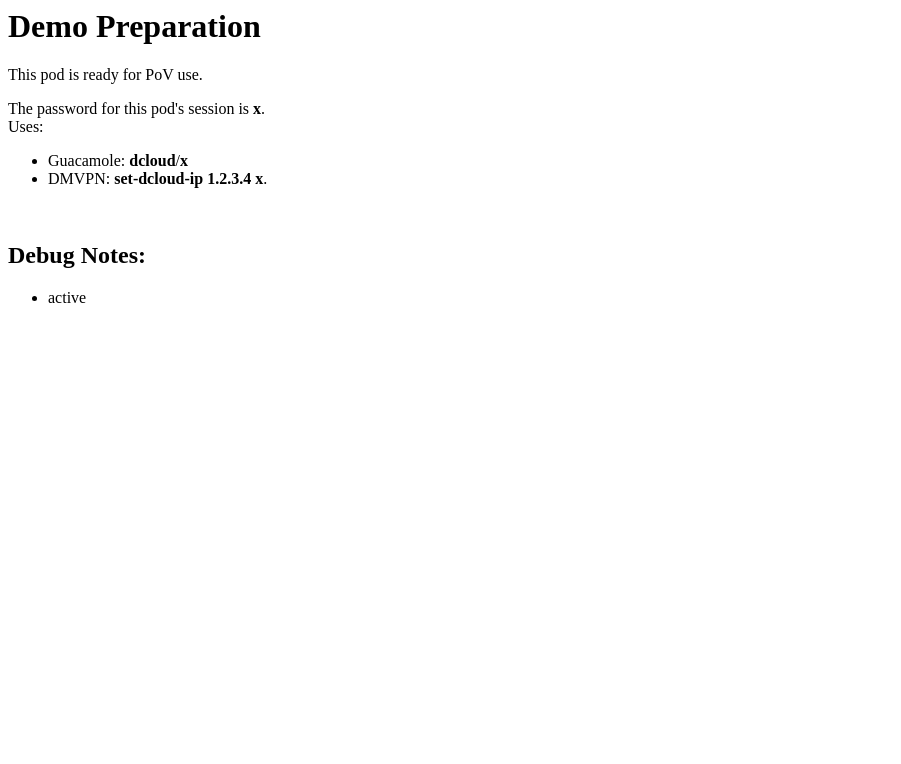
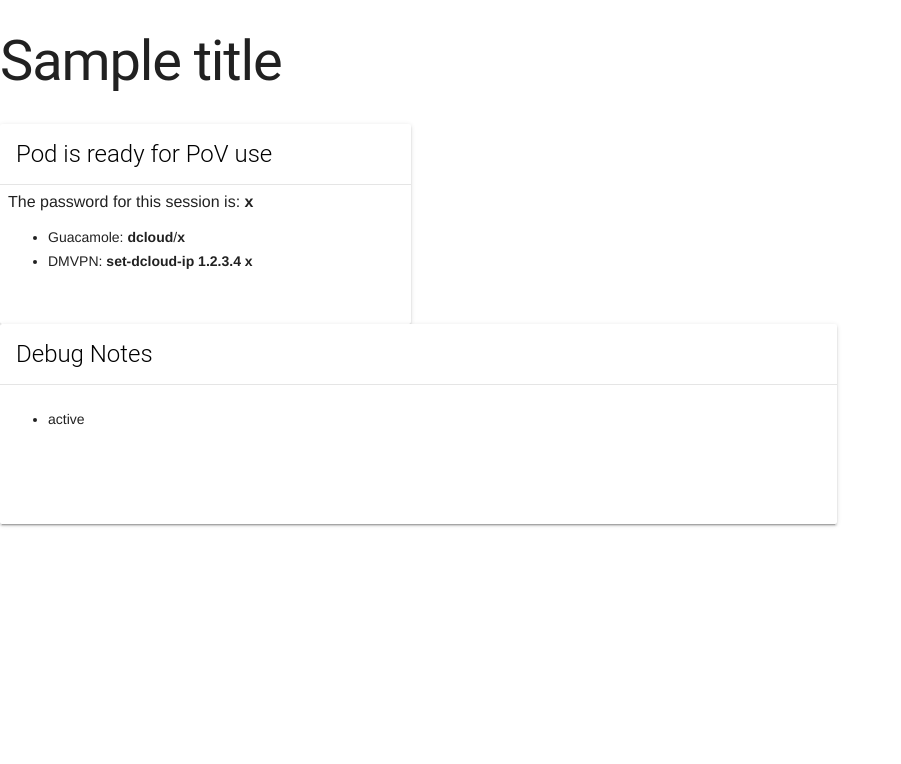
Before and after one commit to daxm/demo-validator, a Flask app: template templates/set_password.htm in a window 1280 px wide. Shown: the top 764 px of the page, without its empty margins (0-901 px from the left). Before the commit the page ends 303 px from the top, so only its background shows below. Run offline with Flask 2, Linux system fonts and the light colour scheme; the template is opened without the code that fills it: most values are stand-ins (such as "Sample title", 1, 10 or a date in 2020).

Commit message:
Added CSS

```diff
--- a/app.py
+++ b/app.py
@@ -1,14 +1,14 @@
-from flask import Flask, render_template, request
+from flask import Flask, render_template, request, url_for
 import random
 from utilities import dmvpn_utilities, guacamole_utilities
 
 app = Flask(__name__)
-
+title = "Demo Preparation"
 
 @app.route("/", methods=['GET', 'POST'])
 def index():
     if request.method == 'GET':
-        return render_template('index.htm')
+        return render_template('index.htm',title=title)
     if request.method == 'POST':
         # Set up the "random" password
         cco_username = request.form.get("cconame")
@@ -18,7 +18,7 @@ def index():
         # Go update NHRP and guacamole passwords
         debug_log = [dmvpn_utilities.set_password(password=password),
                      guacamole_utilities.set_password(password=password)]
-        return render_template('set_password.htm', password=password, debug_log=debug_log)
+        return render_template('set_password.htm', password=password, debug_log=debug_log, title=title)
 
 
 if __name__ == "__main__":
--- /dev/null
+++ b/templates/layout.htm
@@ -0,0 +1,16 @@
+<!doctype html>
+<html lang="en">
+<head>
+<meta charset="UTF-8">
+<title>{{ title }}</title>
+<link href="https://fonts.googleapis.com/css?family=Anonymous+Pro" rel="stylesheet">
+<link rel="stylesheet" type="text/css" href="{{ url_for('static', filename='styles.css') }}">
+<link rel="stylesheet" href="https://fonts.googleapis.com/icon?family=Material+Icons">
+<link rel="stylesheet" href="https://code.getmdl.io/1.3.0/material.blue_grey-pink.min.css">
+<script defer src="https://code.getmdl.io/1.3.0/material.min.js"></script>
+<script type="text/javascript" src="{{ url_for('static', filename='podcontrol.js') }}"></script>
+</head>
+<body>
+{% block body %}{% endblock %}
+</body>
+</html>
--- a/templates/set_password.htm
+++ b/templates/set_password.htm
@@ -1,31 +1,39 @@
-<html>
-<head>
-	<title>Demo Preparation</title>
-</head>
+{% extends "layout.htm" %}
+{% block body %}
+    <header>
+        <h1>{{ title }}</h1>
+    </header>
 
-<body>
-<h1>Demo Preparation</h1>
-<p>
-This pod is ready for PoV use.
-</p>
-<p>
-The password for this pod's session is <b>{{ password }}</b>.<br>
-Uses:
+    <div id="mainbody">
+        <div class="daxm mdl-card mdl-cell--4-col mdl-shadow--2dp">
+             <div class="mdl-card__title">
+                 <h2 class="mdl-card__title-text">
+                     Pod is ready for PoV use
+                 </h2>
+             </div>
+            <div class="mdl-card__actions mdl-card--border">
+                The password for this session is: <b>{{ password }}</b>
                 <ul>
                     <li>Guacamole: <b>dcloud</b>/<b>{{ password }}</b>
-    <li>DMVPN: <b>set-dcloud-ip 1.2.3.4 {{ password }}</b>.
+                    <li>DMVPN: <b>set-dcloud-ip 1.2.3.4 {{ password }}</b>
                 </ul>
-</p>
-<br>
-<div id="debug">
-<p>
-    <h2>Debug Notes:</h2>
+            </div>
+        </div>
+
+        <div class="daxm mdl-card mdl-cell--8-col mdl-shadow--2dp">
+            <div class="mdl-card__title">
+                <h2 class="mdl-card__title-text">
+                    Debug Notes
+                </h2>
+             </div>
+            <div class="mdl-card__actions mdl-card--border">
                 <ul>
                 {% for status in debug_log %}
                     <li>{{ status }}<br>
                 {% endfor %}
                 </ul>
-</p>
              </div>
-</body>
-</html>
+        </div>
+    </div>
+
+{% endblock %}
```
Also changed, not shown: templates/index.htm (+22 -13 lines). Lines whose indentation alone changed are shown as unchanged.
